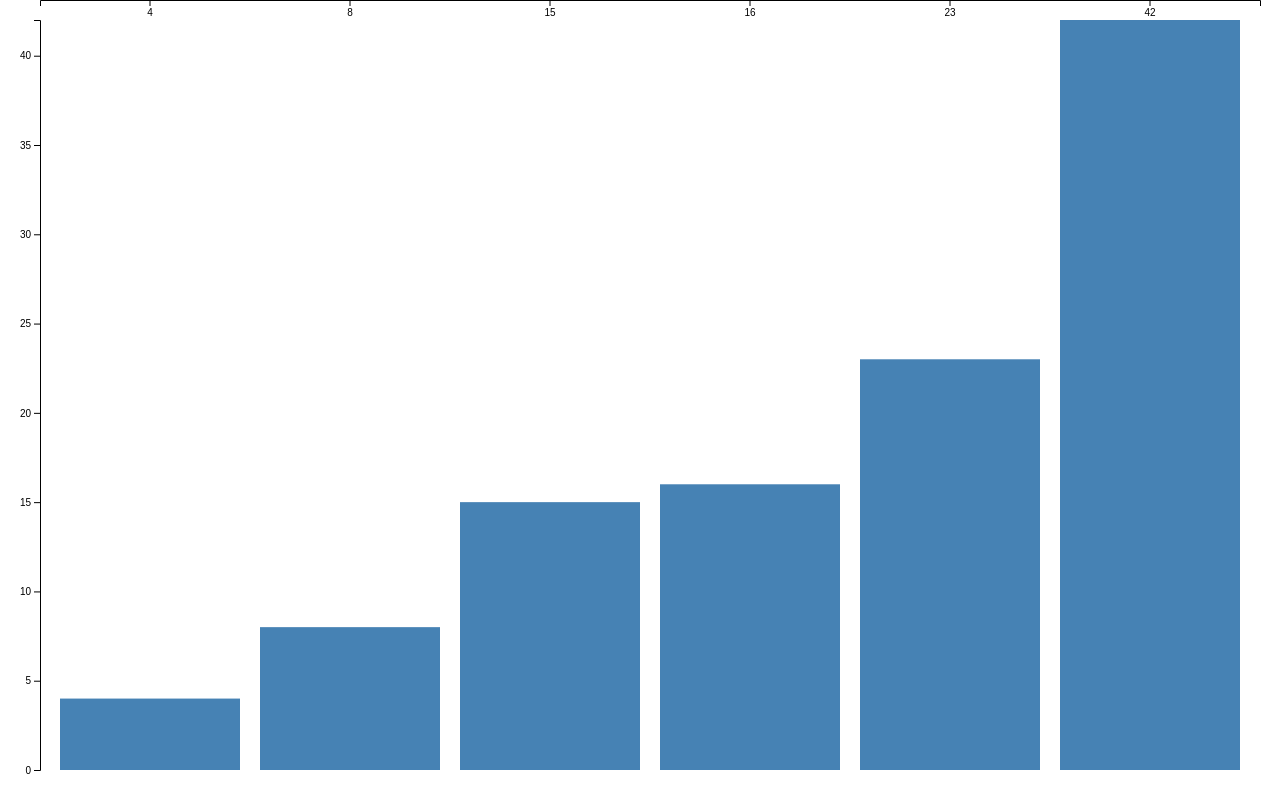
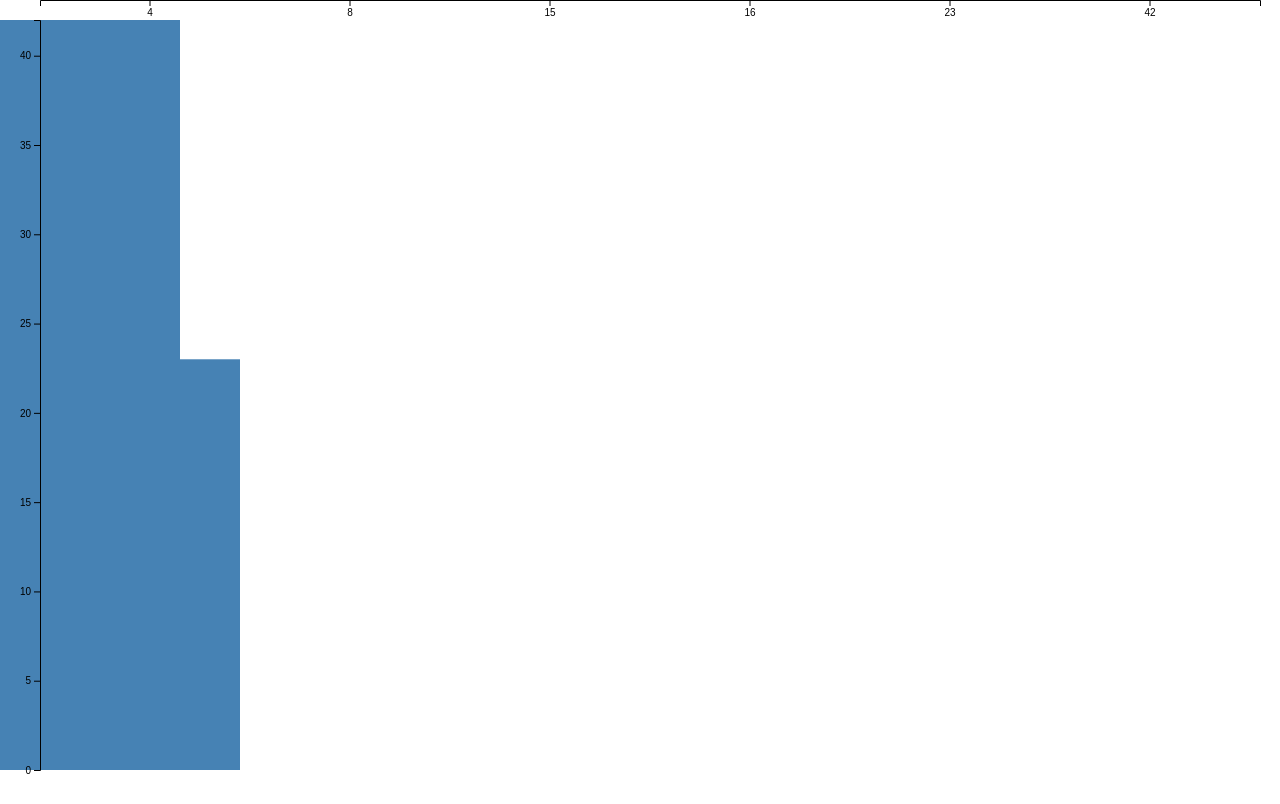
Before and after one commit to loli-tiger/loli-tiger.github.io, a plain HTML site: page index4.html in a window 1280 px wide. Drawn offline with nearby package versions, Linux system fonts and the light colour scheme.

Commit message:
Update index4.html

```diff
--- a/index4.html
+++ b/index4.html
@@ -55,7 +55,7 @@
 
             // 更新比例尺（重要修正点）
             xScale = d3.scaleBand()
-                .domain(data.map((_, i) => i))  // 使用索引作为domain
+                .domain(data.map((_, i) => _))  // 使用索引作为domain
                 .range([margin.left, width - margin.right])
                 .padding(0.1);
 
```
